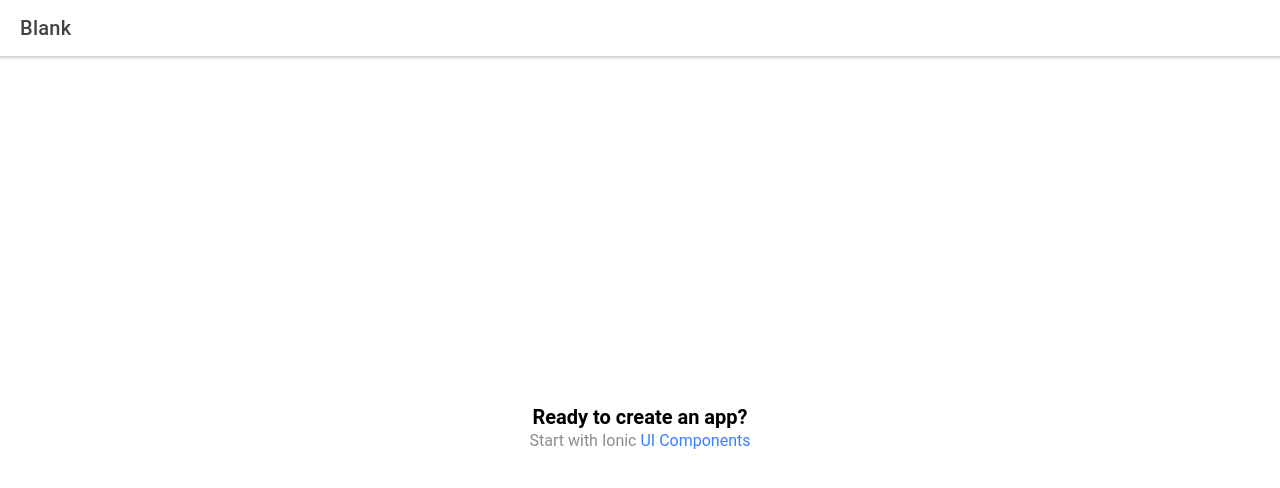
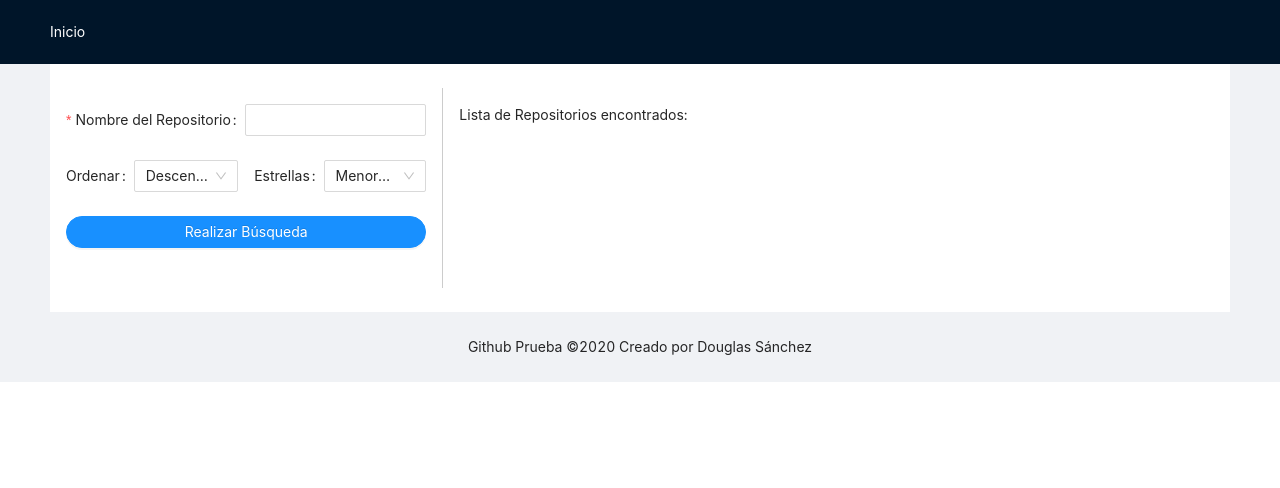
Before and after one commit to douglassanchezduran/github-search, a React (Create React App) app: page /home in a window 1280 px wide. Shown: the top 488 px of the page. Built offline with nearby package versions, Linux system fonts and the light colour scheme.

Commit message:
Filter layout

```diff
--- a/package.json
+++ b/package.json
@@ -15,6 +15,7 @@
     "@types/react-dom": "^16.9.4",
     "@types/react-router": "^5.1.4",
     "@types/react-router-dom": "^5.1.3",
+    "antd": "^4.4.1",
     "ionicons": "^5.0.0",
     "react": "^16.13.0",
     "react-dom": "^16.13.0",
--- a/src/components/ExploreContainer.css
+++ /dev/null
@@ -1,24 +0,0 @@
-.container {
-  text-align: center;
-  position: absolute;
-  left: 0;
-  right: 0;
-  top: 50%;
-  transform: translateY(-50%);
-}
-
-.container strong {
-  font-size: 20px;
-  line-height: 26px;
-}
-
-.container p {
-  font-size: 16px;
-  line-height: 22px;
-  color: #8c8c8c;
-  margin: 0;
-}
-
-.container a {
-  text-decoration: none;
-}
--- a/src/components/ExploreContainer.tsx
+++ /dev/null
@@ -1,15 +0,0 @@
-import React from 'react';
-import './ExploreContainer.css';
-
-interface ContainerProps { }
-
-const ExploreContainer: React.FC<ContainerProps> = () => {
-  return (
-    <div className="container">
-      <strong>Ready to create an app?</strong>
-      <p>Start with Ionic <a target="_blank" rel="noopener noreferrer" href="https://ionicframework.com/docs/components">UI Components</a></p>
-    </div>
-  );
-};
-
-export default ExploreContainer;
--- /dev/null
+++ b/src/components/filters/Filters.tsx
@@ -0,0 +1,62 @@
+import React from 'react';
+import { Button, Col, Form, Input, Row, Select } from 'antd';
+
+import './Filters.css';
+
+const { Option } = Select;
+
+const onFinish = (values: any) => {
+  console.log('Success:', values);
+};
+
+const Filters: React.FC = () => {
+  return (
+    <Form
+      name="basic"
+      initialValues={{ orderType: 'desc', order: '999' }}
+      onFinish={onFinish}
+    >
+      <Form.Item
+        label="Nombre del Repositorio"
+        name="repositoryName"
+        rules={[{ required: true, message: 'Ingrese el nombre del repositorio a buscar' }]}
+      >
+        <Input />
+      </Form.Item>
+
+      <Row gutter={16}>
+        <Col span={12}>
+          <Form.Item
+            label="Ordenar"
+            name="orderType"
+          >
+            <Select>
+              <Option value="asc">Ascendente</Option>
+              <Option value="desc">Descendente</Option>
+            </Select>
+          </Form.Item>
+        </Col>
+
+        <Col span={12}>
+          <Form.Item
+            name="order"
+            label="Estrellas"
+          >
+            <Select>
+              <Option value="999">Menores a 1.000</Option>
+              <Option value="1000">Mayores a 1.000</Option>
+            </Select>
+          </Form.Item>
+        </Col>
+      </Row>
+
+      <Form.Item>
+        <Button type="primary" htmlType="submit" shape="round" block>
+          Realizar Búsqueda
+        </Button>
+      </Form.Item>
+    </Form>
+  );
+}
+
+export default Filters;
--- /dev/null
+++ b/src/components/index.ts
@@ -0,0 +1 @@
+export { default as GhFilters } from './filters/Filters';
--- a/src/pages/Home.tsx
+++ /dev/null
@@ -1,26 +0,0 @@
-import { IonContent, IonHeader, IonPage, IonTitle, IonToolbar } from '@ionic/react';
-import React from 'react';
-import ExploreContainer from '../components/ExploreContainer';
-import './Home.css';
-
-const Home: React.FC = () => {
-  return (
-    <IonPage>
-      <IonHeader>
-        <IonToolbar>
-          <IonTitle>Blank</IonTitle>
-        </IonToolbar>
-      </IonHeader>
-      <IonContent>
-        <IonHeader collapse="condense">
-          <IonToolbar>
-            <IonTitle size="large">Blank</IonTitle>
-          </IonToolbar>
-        </IonHeader>
-        <ExploreContainer />
-      </IonContent>
-    </IonPage>
-  );
-};
-
-export default Home;
--- /dev/null
+++ b/src/pages/home/Home.css
@@ -0,0 +1,25 @@
+.container {
+  padding: 0 50px;
+}
+
+.container__bg {
+  background: #fff;
+  padding: 24px 0;
+}
+
+.filters {
+  padding: 16px;
+  border-right: 1px solid #ccc;
+}
+
+.repositories {
+  padding: 16px;
+}
+
+.link {
+  color: #fff;
+}
+
+.footer {
+  text-align: center;
+}
--- /dev/null
+++ b/src/pages/home/Home.tsx
@@ -0,0 +1,40 @@
+import React from 'react';
+import { Layout, Typography, Row, Col } from 'antd';
+
+import './Home.css';
+import { GhFilters } from '../../components';
+
+const { Header, Content, Footer } = Layout;
+const { Link } = Typography;
+
+const Home: React.FC = () => {
+  return (
+    <Layout>
+      <Header>
+        <Link href="/">
+          <span className="link">Inicio</span>
+        </Link>
+      </Header>
+
+      <Content className="container">
+        <Layout className="container__bg">
+          <Content>
+            <Row>
+              <Col xs={24} md={8} className="filters">
+                <GhFilters />
+              </Col>
+
+              <Col xs={24} md={16} className="repositories">
+                <div>Lista de Repositorios encontrados:</div>
+              </Col>
+            </Row>
+          </Content>
+      </Layout>
+    </Content>
+
+      <Footer className="footer">Github Prueba ©2020 Creado por Douglas Sánchez</Footer>
+    </Layout>
+  );
+};
+
+export default Home;
```
Also changed, not shown: src/App.tsx (+2 -19 lines), src/components/filters/Filters.css (added), 1 other file (tests, documents, lock files or other folders).
